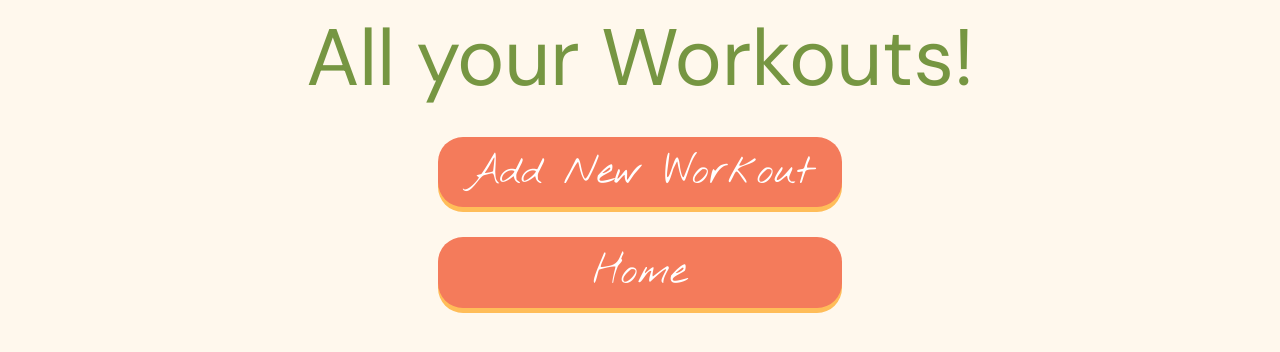
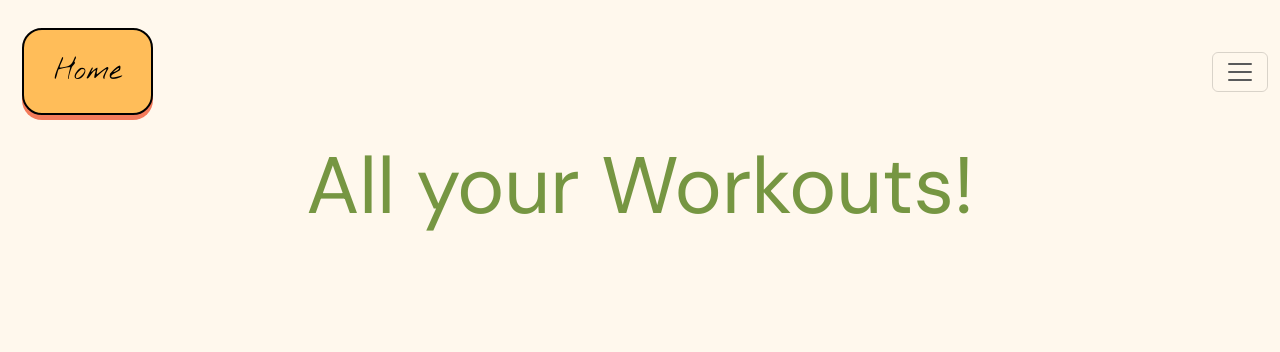
Before and after one commit to nmartin27/Project-Two-Workout-App, a Node server app: page /workouts in a window 1280 px wide. Shown: the top 352 px of the page. Run offline with Node 20, Linux system fonts and the light colour scheme; data that the repository does not hold is empty; some libraries are stand-ins or nearby versions; some web fonts are replaced.

Commit message:
offcanvas navbar

```diff
--- a/public/stylesheets/style.css
+++ b/public/stylesheets/style.css
@@ -10,8 +10,16 @@ body {
   align-items: center;
   justify-content: center;
   max-width: 100vw;
+  margin-top: 128px;
+}
+.nav-item{
+    font-size: 1em;
 }
 
+.bg-body-tertiary {
+    --bs-bg-opacity: 0;
+    /* background-color: rgba(var(--bs-tertiary-bg-rgb), var(--bs-bg-opacity)) !important; */
+}
 
 h1 {
   font-family: "DM Sans", sans-serif;
@@ -19,6 +27,7 @@ h1 {
   font-size: 80px;
   margin: 10px 2px 0 2px;
   display: inline;
+
 }
 
 a,
@@ -28,6 +37,7 @@ ul {
   font-size: 1.8em;
   font-family: "Nothing You Could Do", cursive, sans-serif;
   text-decoration-line: none;
+  /* color: black; */
 }
 
 /* .exercise-list{/ */
@@ -45,7 +55,7 @@ ul {
     background: none;
     background-color: none;
     border: none;
-    color: #007bff;
+    color: blue;
     text-decoration: underline;
     cursor: pointer;
     padding: 0;
@@ -66,6 +76,7 @@ ul {
     /* flex-direction: row; */
     box-shadow: none;
     background-color: none;
+    background: none;
 }
 
 .delete-btn:hover {
@@ -110,27 +121,68 @@ footer {
   /* align-self: flex-end; */
 }
 
-.edit,
-.home,
-.new-workout,
-.index-text {
-  background-color: #f47b5b;
-  color: white;
-  font-size: 1.4em;
-  width: 10em;
-  padding: 5px 15px;
-  margin: 15px;
-  border-radius: 25px;
-  text-align: center;
-  box-shadow: 0 5px #ffbd59;
+.offcanvas-body{
+/* display: flex; */
+/* justify-content: center; */
+align-self: center;
+
 }
 
+.edit, .delete-workout{
+    background-color: #ffbd59;
+  color:black;
+  font-size: .8em;
+    font-family: "Nothing You Could Do", cursive, sans-serif;
+    border: 2px solid black;
+    text-align: center;
+    box-shadow: 0 5px#f47b5b ;
+    display: flex;
+    align-items: center;
+    padding: 20px 30px;
+    border-radius: 20px;
+    margin: 20px 10px;
+}
+
+.new-workout, .index-text{
+    background-color: #ffbd59;
+    color:black;
+    font-size: .5em;
+    border: 2px solid black;
+    text-align: center;
+    box-shadow: 0 5px#f47b5b ;
+    align-self: center;
+    padding: 20px 30px;
+    border-radius: 20px;
+    margin: 20px 10px;
+}
+
+
+.home
+{
+  background-color: #ffbd59;
+  color:black;
+  font-size: 1em;
+  /* width: 10em; */
+  /* padding: 5px 15px; */
+  /* margin: 15px; */
+  border: 2px solid black;
+  text-align: center;
+  box-shadow: 0 5px#f47b5b ;
+  align-self: center;
+  /* background-color: #ffbd59; */
+  padding: 20px 30px;
+  border-radius: 20px;
+  /* box-shadow: 5px 6px #f47b5b; */
+  margin: 20px 10px;
+}
+
+button:hover,
 .edit:hover,
 .home:hover,
 .new-workout:hover,
 .index-text:hover {
-  background-color: #ffbd59;
-  box-shadow: 0 5px #f47b5b;
+  background-color:  #f47b5b;
+  box-shadow: 0 5px #ffbd59;
 }
 
 /* .home:hover, .index-text:active{
@@ -158,7 +210,7 @@ footer {
 .checkbox {
   flex-direction: row;
   /* align-self: center; */
-  transform: scale(2.3);
+  transform: scale(2.0);
   margin: auto;
 }
 
@@ -172,21 +224,22 @@ input {
 
 
 
-button {
+ .buttons {
   align-self: center;
-  margin: 10px 4px 4px 4px;
-  background-color: #3f6a51;
-  color: white;
-  padding: 5px 10px;
-  border-radius: 15px;
-  border: none;
-  width: fit-content;
+  background-color: #ffbd59;
+  padding: 20px 30px;
+  border-radius: 20px;
+  box-shadow: 5px 6px #f47b5b;
+  margin: 10px 10px;
+  /* font-family: "Nothing You Could Do", cursive, sans-serif; */
+  font-size: 1em;
+
 }
 
-button:hover {
-  background-color: #769642;
-  cursor: pointer;
-}
+/* button:hover { */
+  /* background-color: #769642; */
+  /* cursor: pointer; */
+/* } */
 
 /* button:active { */
   /* background-color: #2d4d3a; */
--- a/views/workouts/edit.ejs
+++ b/views/workouts/edit.ejs
@@ -34,7 +34,7 @@
         <label for="isCompleted">Did you complete your workout?</label>
         <input class="checkbox" type="checkbox" name="isCompleted" <% if (workout.isCompleted) { %> checked <% } %>/>
       </div>
-        <button type="submit">Update Workout</button>
+        <button type="submit" class="buttons">Update Workout</button>
     </form>
     <div class="row row-cols-1 row-cols-md-2 row-cols-lg-3 g-4">
   <% workout.exercises.forEach((exercise) => { %>
--- a/views/workouts/index.ejs
+++ b/views/workouts/index.ejs
@@ -13,8 +13,10 @@
 
     <title>Workout Index</title>
 </head>
-<body>
-    <h1>All your Workouts!</h1>
+ <h1>All your Workouts!</h1>
+ <body>
+    <!--  include('./partials/nav') %> -->
+
     <script
       src="https://cdn.jsdelivr.net/npm/@popperjs/core@2.11.8/dist/umd/popper.min.js"
       integrity="sha384-I7E8VVD/ismYTF4hNIPjVp/Zjvgyol6VFvRkX/vR+Vc4jQkC+hVqc2pM8ODewa9r"
@@ -31,6 +33,22 @@
        <% }); %>
     </ul>
 </body>
+<nav class="navbar bg-body-tertiary fixed-top">
+    <div class="container-fluid">
+<a href="/"><div class="home">Home</div></a>
+<button class="navbar-toggler" type="button" data-bs-toggle="offcanvas" data-bs-target="#offcanvasNavbar" aria-controls="offcanvasNavbar" aria-label="Toggle navigation">
+    <span class="navbar-toggler-icon"></span>
+  </button>
+  <div class="offcanvas offcanvas-end" tabindex="-1" id="offcanvasNavbar" aria-labelledby="offcanvasNavbarLabel">
+    <div class="offcanvas-header">
+      <h5 class="offcanvas-title" id="offcanvasNavbarLabel">Workout Status</h5>
+      <button type="button" class="btn-close" data-bs-dismiss="offcanvas" aria-label="Close"></button>
+    </div>
+    <div class="offcanvas-body">
+        <ul class="navbar-nav justify-content-end flex-grow-1 pe-3">
+          <li class="nav-item">
 <a href="/workouts/new"><div class="new-workout">Add New Workout</div></a>
-<a href="/"><div class="home">Home</div></a>
+</li>
+</div>
+</nav>
 </html>
```
Also changed, not shown: views/workouts/partials/nav.ejs (added, +31 -0 lines), views/workouts/show.ejs (+5 -15 lines).
